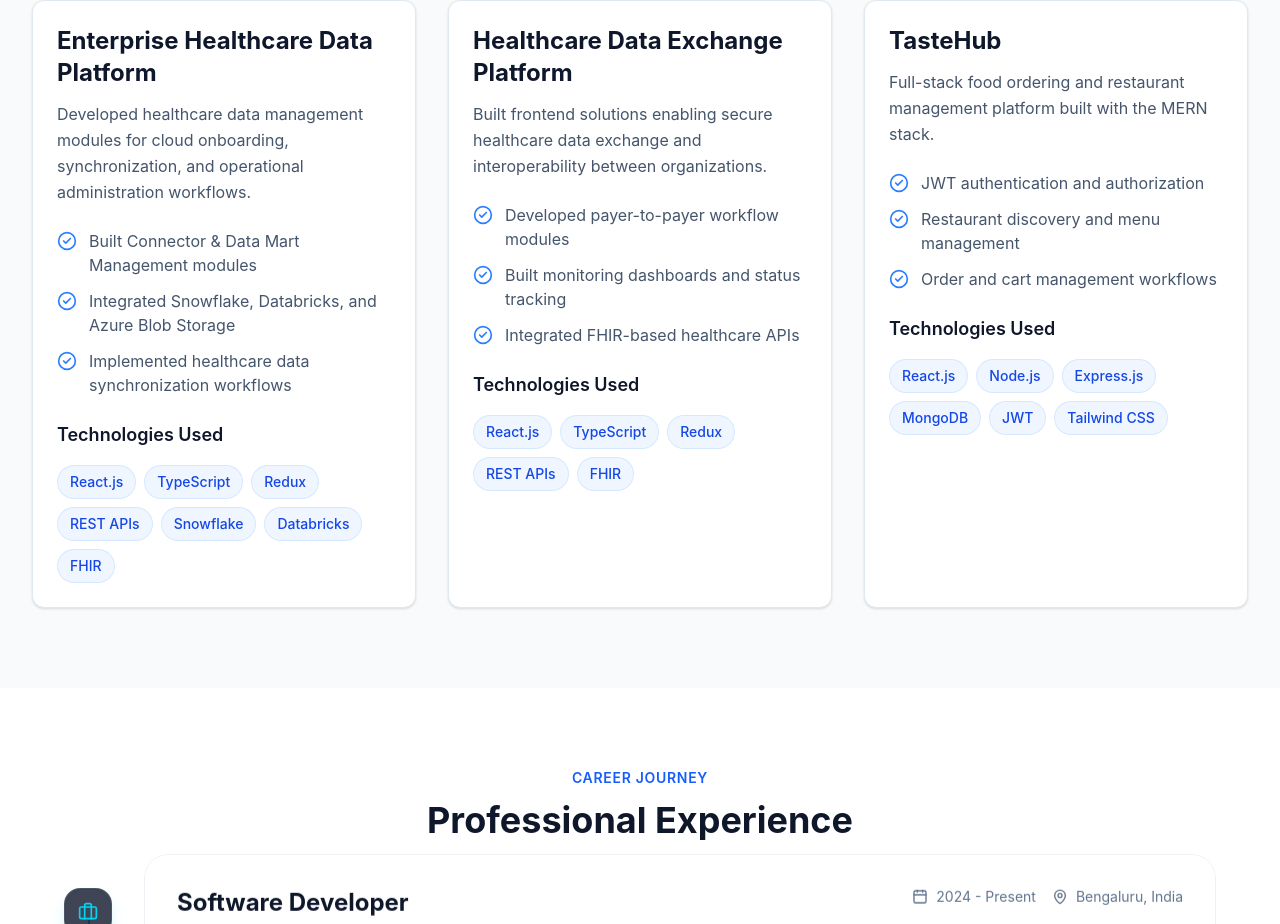
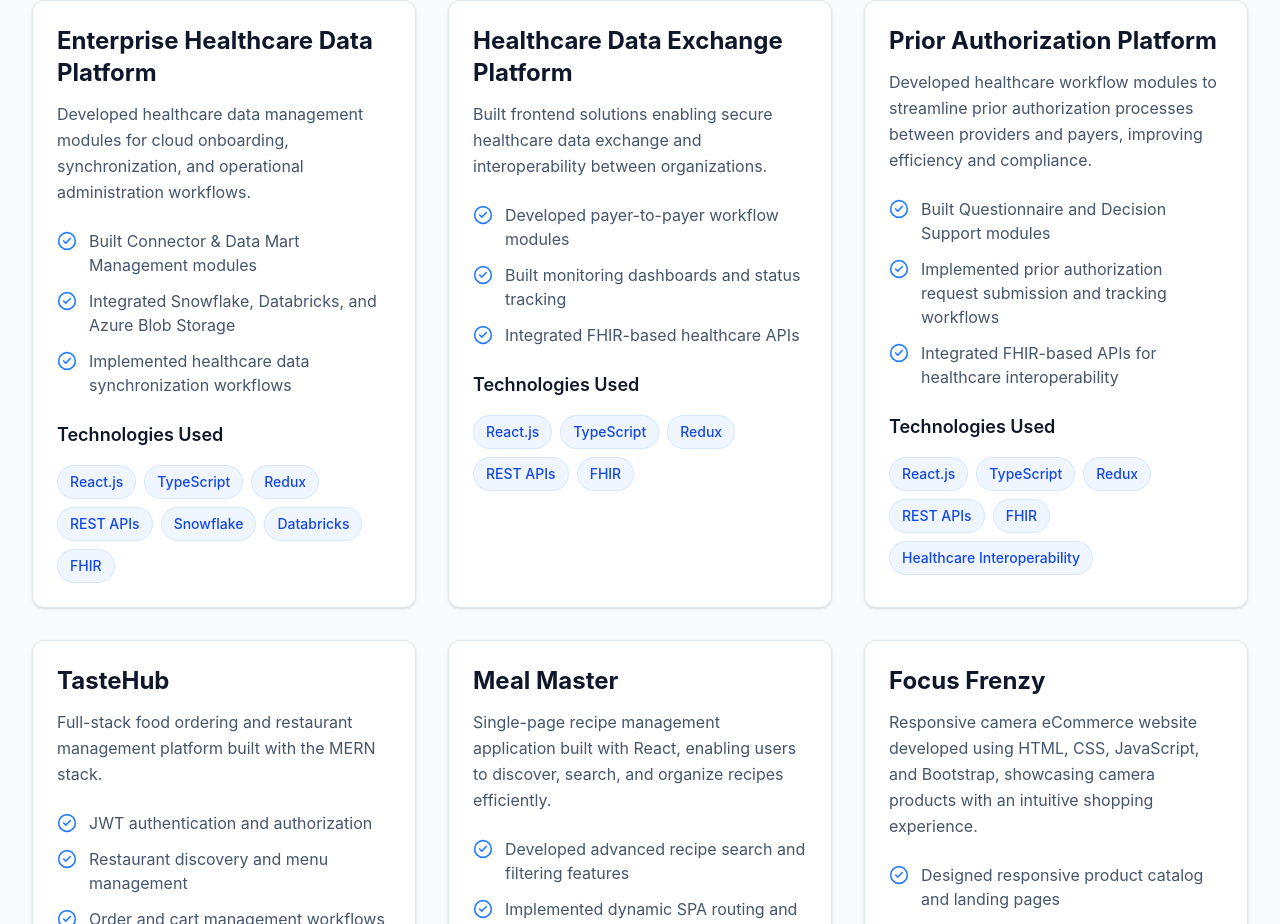
Before and after one commit to amolkanago/AK-portfolio, a React app: page / in a window 1280 px wide. Shown: the part 1876-2800 px from the top of the page. Built offline with nearby package versions, Linux system fonts and the light colour scheme; the HTML template or start-up script is replaced by a standard one.

Commit message:
Add new project entries to projectsData for Prior Authorization Platform, Meal Master, and Focus Frenzy with detailed descriptions and technologies used

```diff
--- a/src/data/portfolioData.ts
+++ b/src/data/portfolioData.ts
@@ -258,6 +258,27 @@ export const projectsData = [
   },
 
   {
+    title: "Prior Authorization Platform",
+    description:
+      "Developed healthcare workflow modules to streamline prior authorization processes between providers and payers, improving efficiency and compliance.",
+
+    highlights: [
+      "Built Questionnaire and Decision Support modules",
+      "Implemented prior authorization request submission and tracking workflows",
+      "Integrated FHIR-based APIs for healthcare interoperability",
+    ],
+
+    technologies: [
+      "React.js",
+      "TypeScript",
+      "Redux",
+      "REST APIs",
+      "FHIR",
+      "Healthcare Interoperability",
+    ],
+  },
+
+  {
     title: "TasteHub",
     description:
       "Full-stack food ordering and restaurant management platform built with the MERN stack.",
@@ -275,6 +296,46 @@ export const projectsData = [
       "MongoDB",
       "JWT",
       "Tailwind CSS",
+    ],
+  },
+
+  {
+    title: "Meal Master",
+    description:
+      "Single-page recipe management application built with React, enabling users to discover, search, and organize recipes efficiently.",
+
+    highlights: [
+      "Developed advanced recipe search and filtering features",
+      "Implemented dynamic SPA routing and state management",
+      "Created responsive and user-friendly recipe browsing experience",
+    ],
+
+    technologies: [
+      "React.js",
+      "JavaScript",
+      "CSS3",
+      "React Router",
+      "REST APIs",
+    ],
+  },
+
+  {
+    title: "Focus Frenzy",
+    description:
+      "Responsive camera eCommerce website developed using HTML, CSS, JavaScript, and Bootstrap, showcasing camera products with an intuitive shopping experience.",
+
+    highlights: [
+      "Designed responsive product catalog and landing pages",
+      "Implemented product filtering and search functionality",
+      "Built modern UI with Bootstrap components and custom styling",
+    ],
+
+    technologies: [
+      "HTML5",
+      "CSS3",
+      "JavaScript",
+      "Bootstrap",
+      "Responsive Design",
     ],
   },
 ];
```
